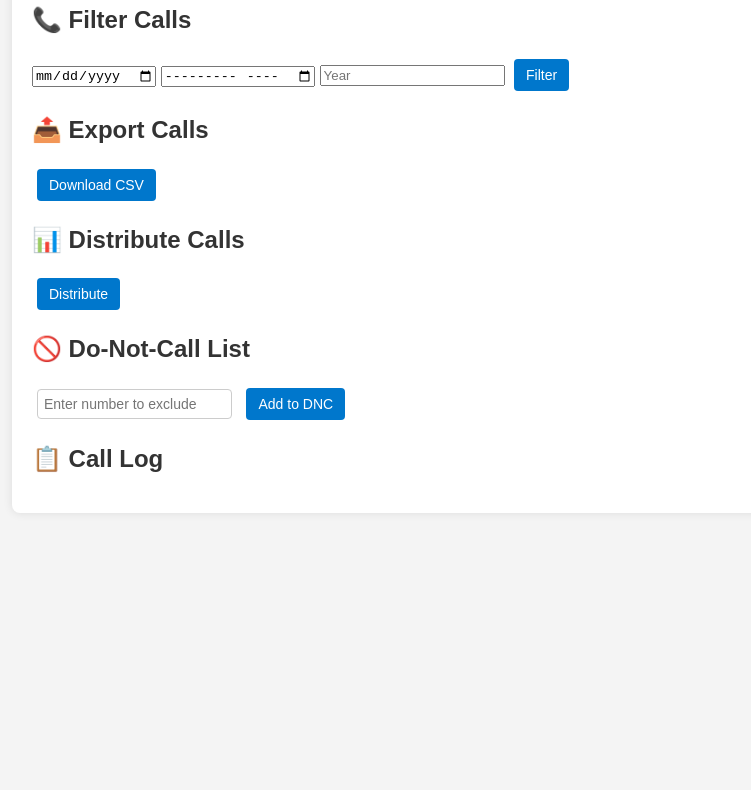
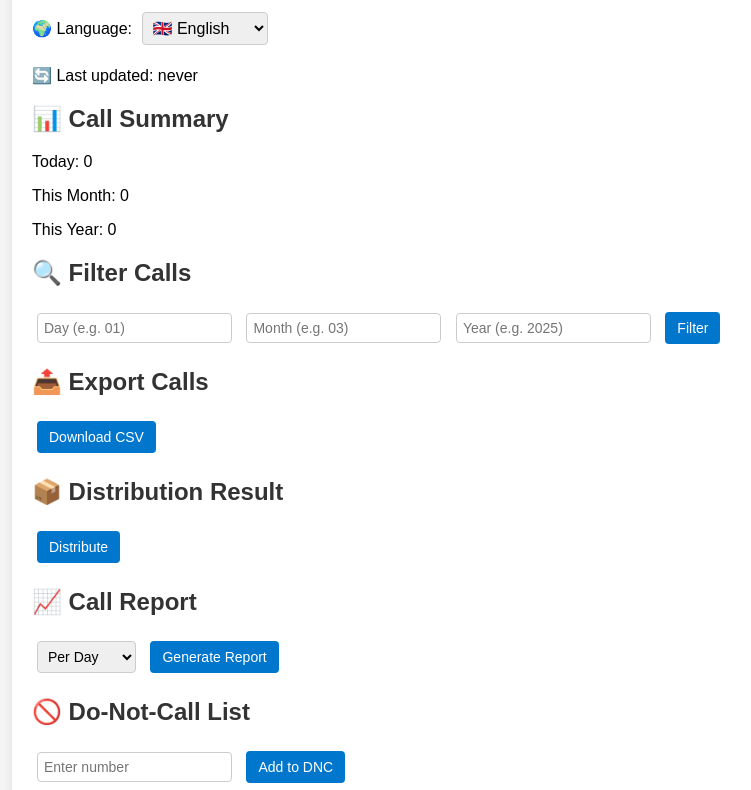
Before and after one commit to ATKV-Dev/smart-contact-dashboard, a website: page public/index.html in a window 1280 px wide. Shown: the part 114-904 px from the top of the page, without its empty margins (208-959 px from the left). Before the commit the page ends 800 px from the top, so only its background shows below. Drawn offline with Linux system fonts and the light colour scheme.

Commit message:
adding index

```diff
--- a/public/index.html
+++ b/public/index.html
@@ -2,44 +2,74 @@
 <html lang="en">
 <head>
   <meta charset="UTF-8">
-  <title>Smart Contact Distributor</title>
+  <title>Smart Contact Dashboard</title>
   <link rel="stylesheet" href="style.css">
 </head>
 <body>
   <div class="container">
-    <h1>Smart Contact Distributor</h1>
+    <h1>📞 Smart Contact Dashboard</h1>
+
+    <div id="languageToggle">
+      <label for="languageSelect">🌍 Language:</label>
+      <select id="languageSelect">
+        <option value="en">🇬🇧 English</option>
+        <option value="af">🇿🇦 Afrikaans</option>
+      </select>
+    </div>
+
+    <p id="lastUpdated">🔄 Last updated: never</p>
+    <div id="spinner">⏳ Loading dashboard...</div>
 
     <section>
-      <h2>📞 Filter Calls</h2>
-      <input type="date" id="dayFilter">
-      <input type="month" id="monthFilter">
-      <input type="number" id="yearFilter" placeholder="Year">
-      <button onclick="filterCalls()">Filter</button>
+      <h2 id="callSummaryTitle">📊 Call Summary</h2>
+      <p>Today: <span id="todayCount">0</span></p>
+      <p>This Month: <span id="monthCount">0</span></p>
+      <p>This Year: <span id="yearCount">0</span></p>
+    </section>
+
+    <section>
+      <h2>🔍 Filter Calls</h2>
+      <input type="text" id="dayFilter" placeholder="Day (e.g. 01)">
+      <input type="text" id="monthFilter" placeholder="Month (e.g. 03)">
+      <input type="text" id="yearFilter" placeholder="Year (e.g. 2025)">
+      <button id="filterBtn">Filter</button>
+      <ul id="callList"></ul>
     </section>
 
     <section>
       <h2>📤 Export Calls</h2>
-      <button onclick="exportCalls()">Download CSV</button>
+      <button id="exportBtn">Download CSV</button>
     </section>
 
     <section>
-      <h2>📊 Distribute Calls</h2>
-      <button onclick="distributeCalls()">Distribute</button>
-      <div id="distributionResult"></div>
+      <h2 id="distributionTitle">📦 Distribution Result</h2>
+      <button id="distributeBtn">Distribute</button>
+    </section>
+
+	<section>
+  <h2>📈 Call Report</h2>
+  <select id="reportType">
+    <option value="day">Per Day</option>
+    <option value="month">Per Month</option>
+  </select>
+  <button id="reportBtn">Generate Report</button>
+  <ul id="reportList"></ul>
+</section>
+
+
+    <section>
+      <h2>🚫 Do-Not-Call List</h2>
+      <input type="text" id="dncNumber" placeholder="Enter number">
+      <button id="dncBtn">Add to DNC</button>
     </section>
 
     <section>
-      <h2>🚫 Do-Not-Call List</h2>
-      <input type="text" id="dncNumber" placeholder="Enter number to exclude">
-      <button onclick="addToDNC()">Add to DNC</button>
-    </section>
-
-    <section>
-      <h2>📋 Call Log</h2>
-      <ul id="callList"></ul>
+      <h2 id="callLogTitle">📋 View Call Log</h2>
+      <button id="callLogBtn">Show Call Log</button>
+      <ul id="callLogList"></ul>
     </section>
   </div>
 
-  <script src="script.js"></script>
+  <script src="dashboard.js"></script>
 </body>
 </html>
```
